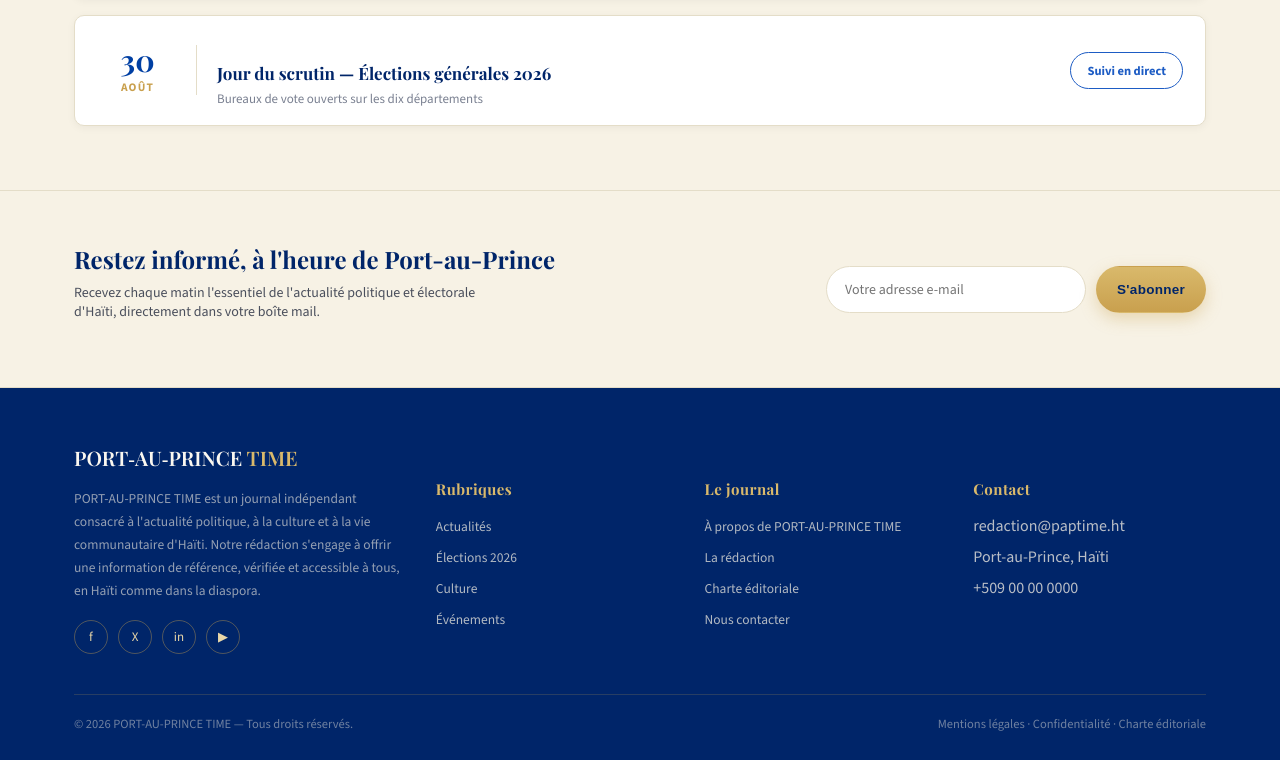
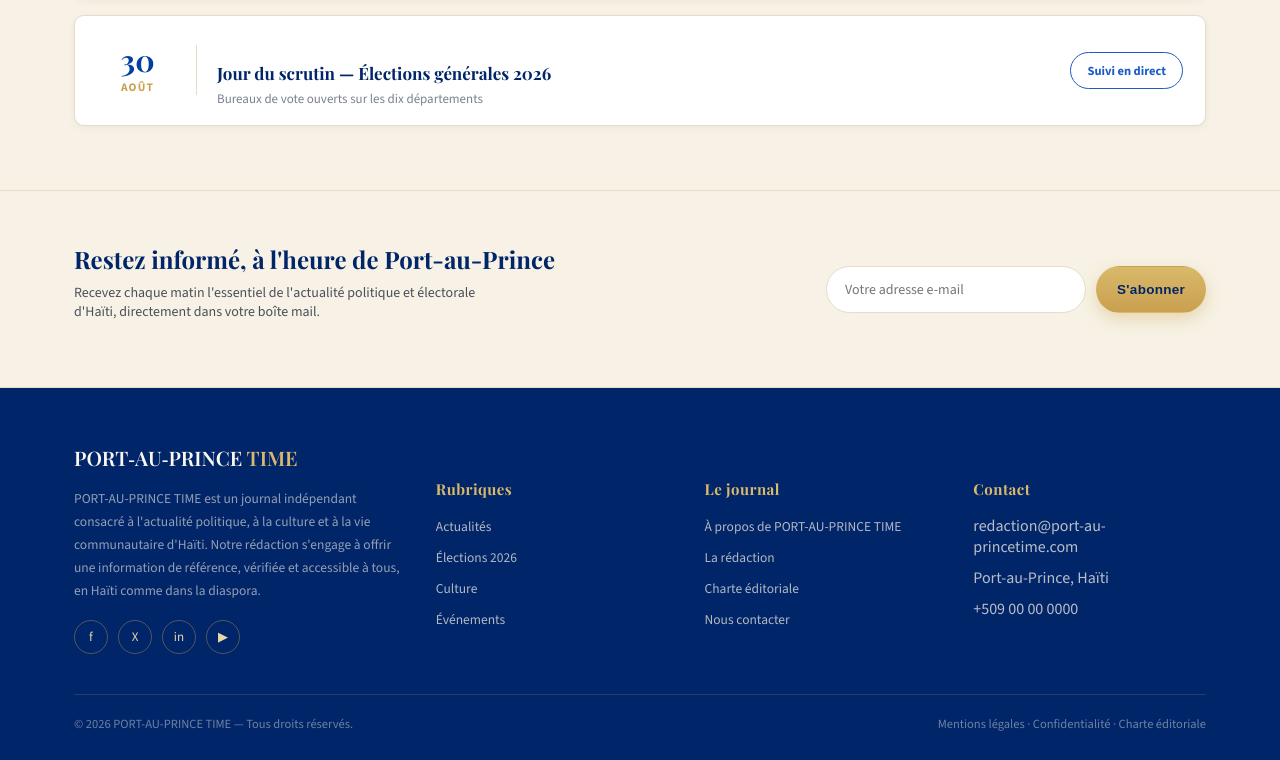
Before and after one commit to wisf232-tech/port-au-princetime, a website: page index.html in a window 1280 px wide. Shown: the part 4467-5227 px from the top of the page. Drawn offline with nearby package versions, Linux system fonts and the light colour scheme.

Commit message:
Update contact email in index.html

```diff
--- a/index.html
+++ b/index.html
@@ -1189,7 +1189,7 @@
       <div>
         <h6>Contact</h6>
         <ul>
-          <li>redaction@paptime.ht</li>
+          <li>redaction@port-au-princetime.com</li>
           <li>Port-au-Prince, Haïti</li>
           <li>+509 00 00 0000</li>
         </ul>
```
